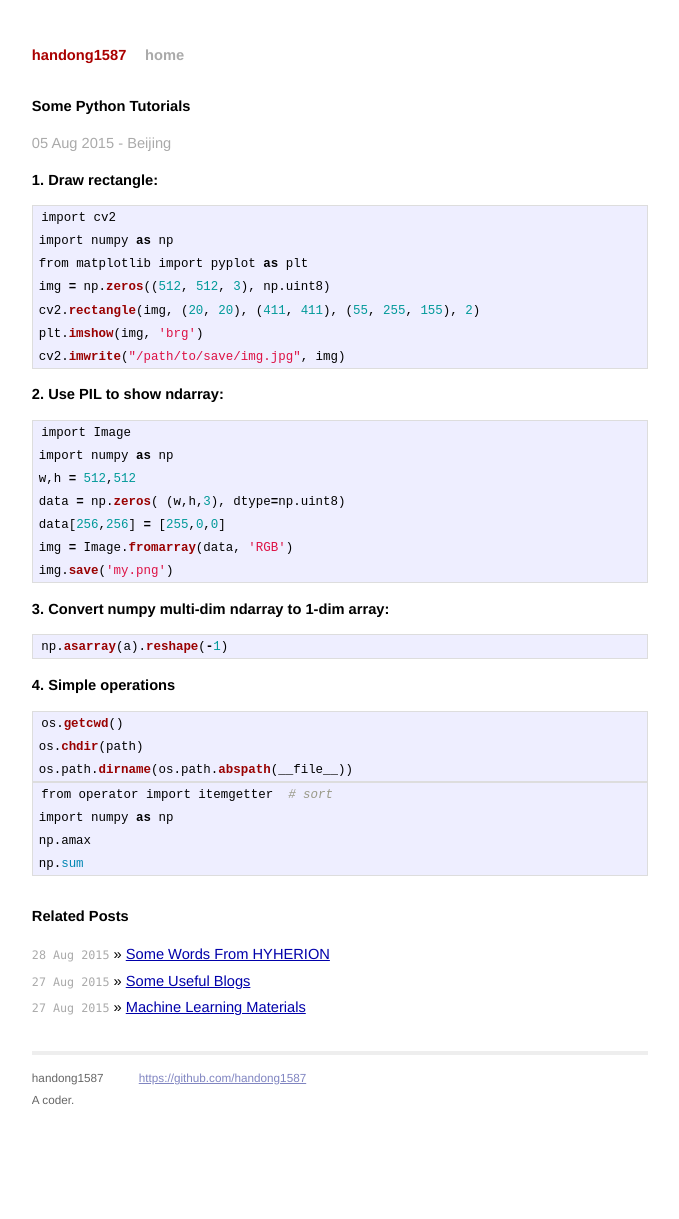
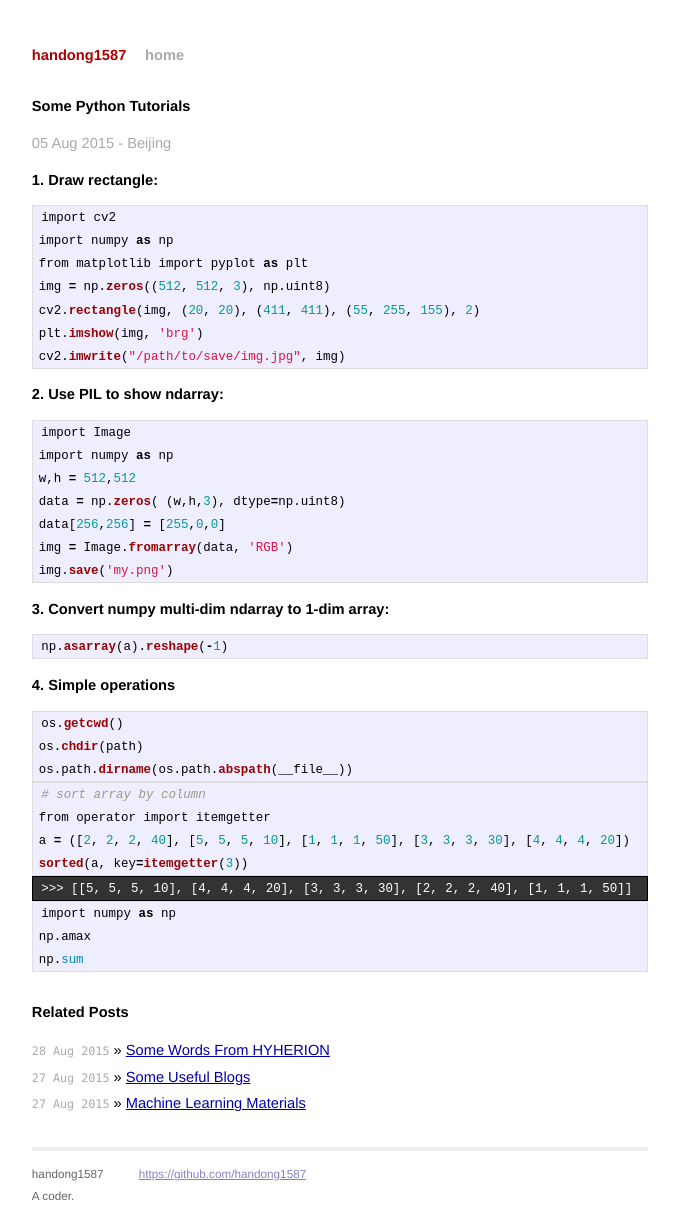
Before and after one commit to handong1587/handong1587.github.io, a Jekyll site: the page built from _posts/programming_study/2015-08-05-some-python-tutorials.md, in a window 1280 px wide. Shown: the whole page, without its empty margins (300-979 px from the left). Built offline with Jekyll 4.4.1, drawn with Linux system fonts in a browser that asks for light colours; Markdown is read by kramdown in place of the engine named in the settings; before the commit the page ends 1123 px from its top, so only the background shows below that.

Commit message:
update..

````diff
--- a/_posts/programming_study/2015-08-05-some-python-tutorials.md
+++ b/_posts/programming_study/2015-08-05-some-python-tutorials.md
@@ -48,7 +48,14 @@ os.path.dirname(os.path.abspath(__file__))
 ```
 
 ```python
-from operator import itemgetter  # sort
+# sort array by column
+from operator import itemgetter
+a = ([2, 2, 2, 40], [5, 5, 5, 10], [1, 1, 1, 50], [3, 3, 3, 30], [4, 4, 4, 20])
+sorted(a, key=itemgetter(3))
+```
+<pre class="terminal"><code>>>> [[5, 5, 5, 10], [4, 4, 4, 20], [3, 3, 3, 30], [2, 2, 2, 40], [1, 1, 1, 50]]</code></pre>
+
+```python
 import numpy as np
 np.amax
 np.sum
````
Also changed, not shown: _posts/deep_learning/2015-07-01-some-useful-blogs.md (+4 -0 lines), _posts/machine_learning/2015-08-27-some-useful-blogs.md (+2 -0 lines).
